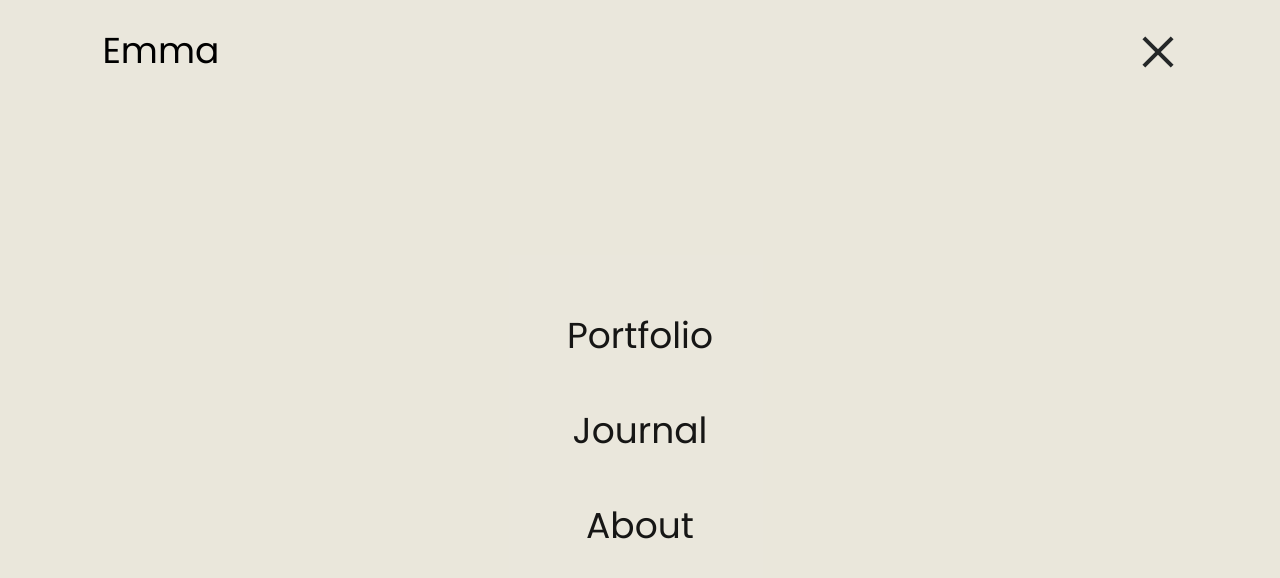
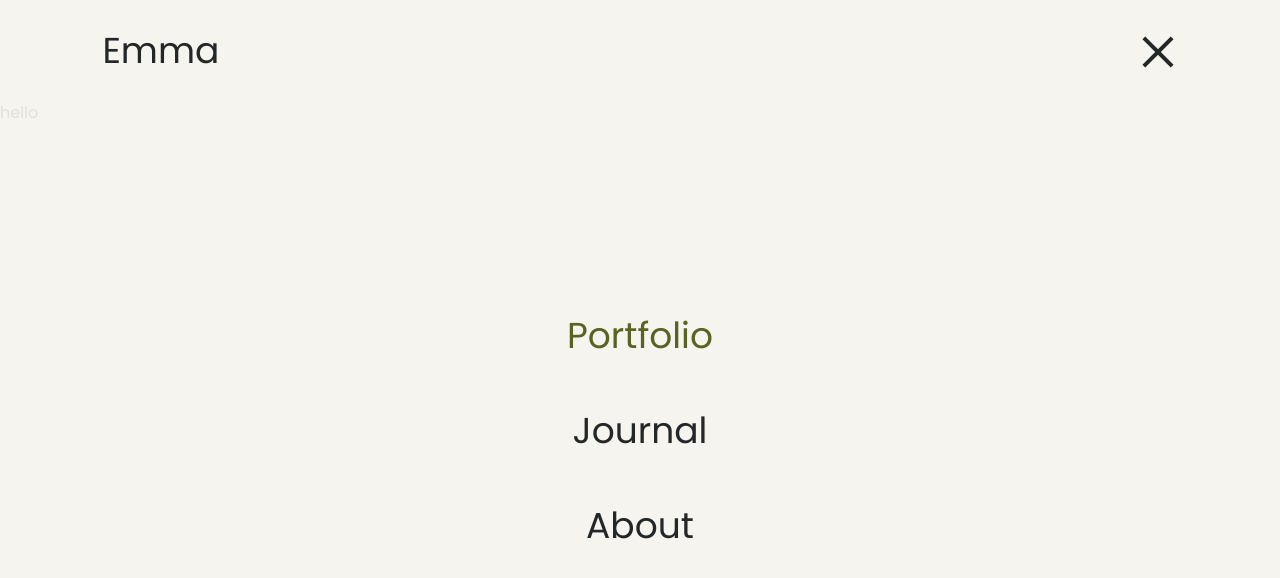
Before and after one commit to emmarskillings/portfolio, a React (Create React App) app: page / in a window 1280 px wide. Both pictures are taken after a click on the link 1157 px from the left and 50 px from the top of the page. Shown: the top 578 px of the page. Built offline with nearby package versions, Linux system fonts and the light colour scheme.

Commit message:
Added navigation

```diff
--- a/src/App.js
+++ b/src/App.js
@@ -5,12 +5,16 @@ import {
   BrowserRouter as Router,
 } from 'react-router-dom';
 
-import LandingPage from './components/LandingPage';
+import Portfolio from './components/Portfolio';
+import Journal from './components/Journal';
+import About from './components/About';
 
 export default () => (
   <Router>
     <Switch>
-      <Route exact path="/" component={LandingPage} />
+      <Route exact path="/" component={Portfolio} />
+      <Route exact path="/journal/" component={Journal} />
+      <Route exact path="/about-me/" component={About} />
     </Switch>
  </Router>
 )
--- /dev/null
+++ b/src/components/About.js
@@ -0,0 +1,9 @@
+import React from 'react';
+
+import Header from "./Header";
+
+const About = () => (
+  <Header />
+);
+
+export default About;
--- /dev/null
+++ b/src/components/Journal.js
@@ -0,0 +1,9 @@
+import React from 'react';
+
+import Header from "./Header";
+
+const Journal = () => (
+  <Header />
+);
+
+export default Journal;
--- a/src/components/NavMenu.js
+++ b/src/components/NavMenu.js
@@ -1,15 +1,19 @@
 import React from 'react';
+import { Link } from 'react-router-dom';
 import styled, { css } from 'styled-components';
 
 import palette from "../theme/palette";
 
 const NavMenu = (props) => {
   const { isVisible } = props;
+
+  const location = window.location.pathname;
+
   return (
     <NavWrapper isVisible={isVisible}>
-      <PageLink>Portfolio</PageLink>
-      <PageLink>Journal</PageLink>
-      <PageLink>About</PageLink>
+      <PageLink to="/" location={location}>Portfolio</PageLink>
+      <PageLink to="/journal/" location={location}>Journal</PageLink>
+      <PageLink to="/about-me/" location={location}>About</PageLink>
     </NavWrapper>
   );
 };
@@ -39,16 +43,24 @@ const NavWrapper = styled.div`
   visibility: hidden;
 
   ${props => props.isVisible && css`
-    opacity: 0.9;
+    opacity: 1;
+    background: ${palette.fadedPrimary};
     visibility: visible;
   `}
 `;
 
-const PageLink = styled.div`
+const PageLink = styled(Link)`
   font-size: 36px;
   width: 800px;
   text-align: center;
   display: block;
   position: relative;
   margin-bottom: 40px;
+  text-decoration: none;
+  color: ${palette.text};
+
+  ${props => props.to === props.location && css`
+    color: ${palette.accent1};
+  `}
+}
 `;
--- a/src/components/LandingPage.js
+++ b/src/components/Portfolio.js
@@ -2,12 +2,13 @@ import React from 'react';
 
 import Header from './Header';
 
-const LandingPage = () => {
+const Portfolio = () => {
   return (
     <React.Fragment>
       <Header />
+      <div style={{marginTop: '100px'}}>hello</div>
     </React.Fragment>
   )
 };
 
-export default LandingPage;
+export default Portfolio;
--- a/src/index.js
+++ b/src/index.js
@@ -12,6 +12,7 @@ const GlobalStyle = createGlobalStyle`
     margin: 0;
     font-family: "Poppins", sans-serif;
     background-color: ${theme.primary};
+    color: ${theme.text};
   }
 `;
 
--- a/src/theme/palette.js
+++ b/src/theme/palette.js
@@ -1,12 +1,15 @@
-const primary = '#EAE7DC';
+const primary = '#f5f4ef';
+const fadedPrimary = 'rgb(245, 244, 239, 0.9)';
 const secondary = '#F1DAC4';
 const tertiary = '#D7907B';
 const accent1 = '#5B6322';
-const accent2 = '#3A606E'
+const accent2 = '#3A606E';
 const text = '#242728';
+
 
 export default {
   primary,
+  fadedPrimary,
   secondary,
   tertiary,
   accent1,
```
